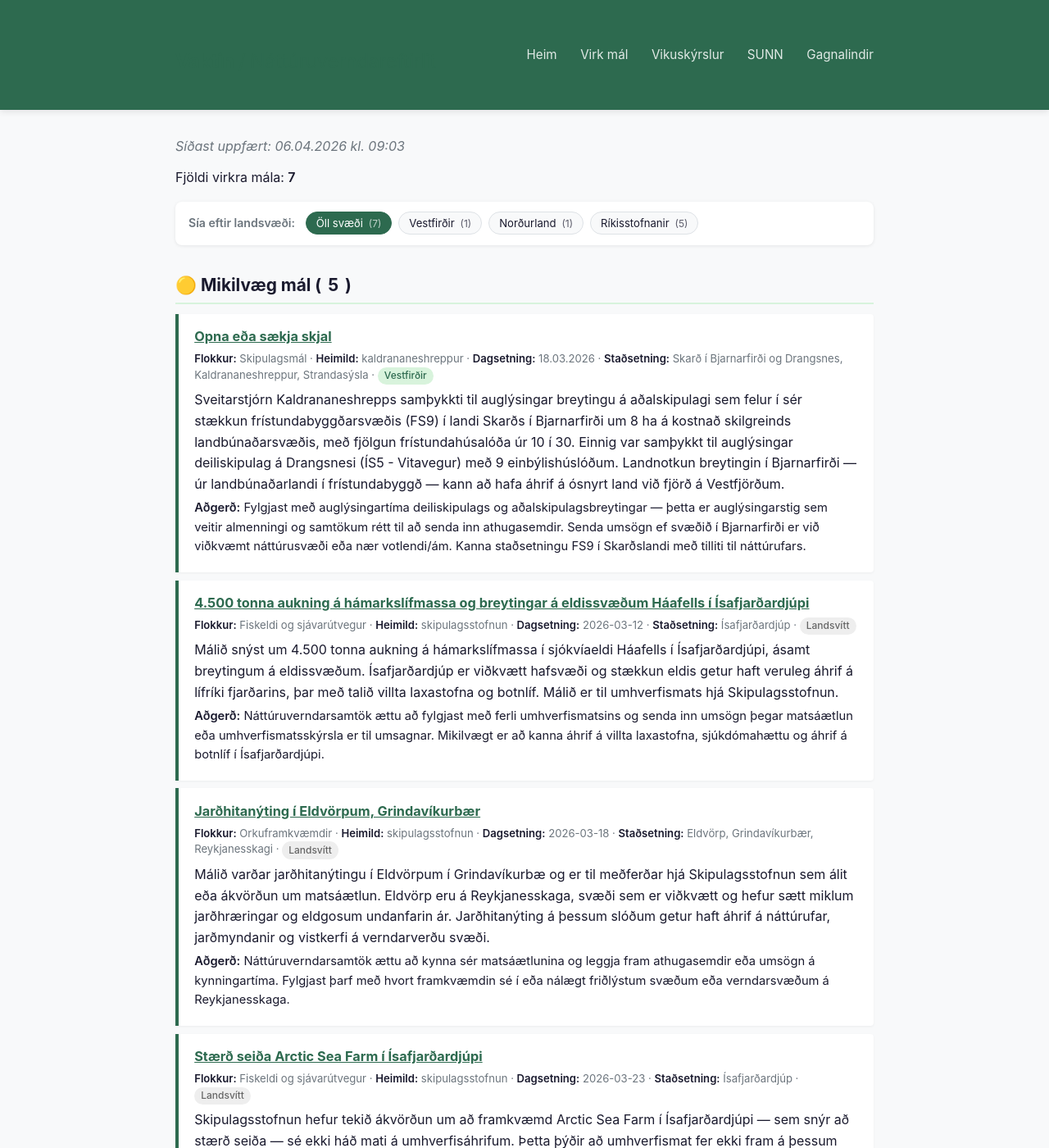
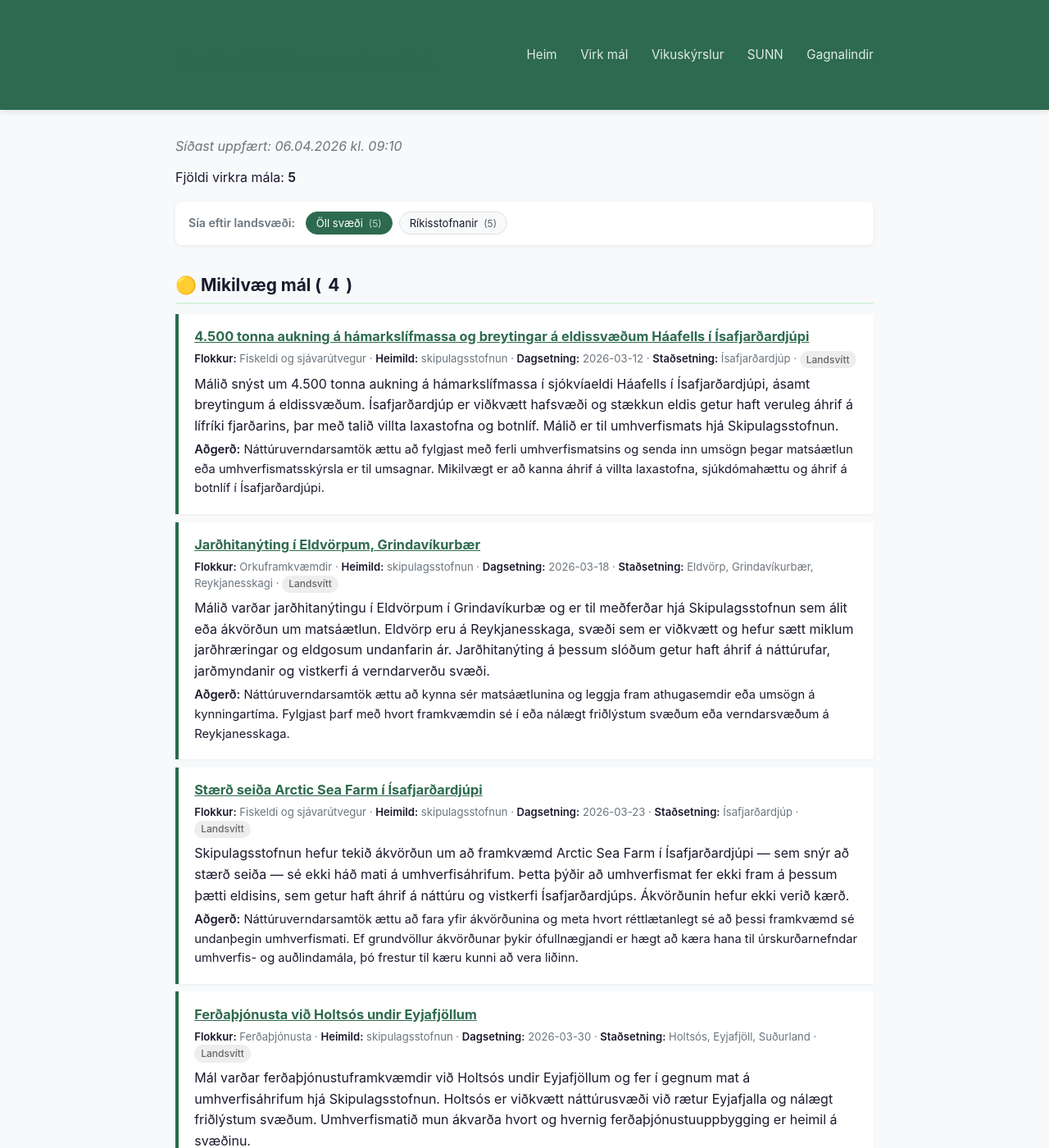
Before and after one commit to sunnuhvoll/vaktin, a Jekyll site: the page built from reports/index.md, in a window 1280 px wide and 1400 px high. Shown: the whole window at 82% size. Built offline with Jekyll 4.4.1, drawn with Linux system fonts in a browser that asks for light colours; some of the changed text lies outside the part shown.

Commit message:
vaktin: keyrsla 2026-04-06
 5 files changed, 1571 insertions(+), 1634 deletions(-)

```diff
--- a/reports/index.md
+++ b/reports/index.md
@@ -5,20 +5,14 @@ title: Virk mál
 
 <h1>Vaktin — Virk mál</h1>
 
-<p><em>Síðast uppfært: 06.04.2026 kl. 09:03</em></p>
+<p><em>Síðast uppfært: 06.04.2026 kl. 09:10</em></p>
 
-<p>Fjöldi virkra mála: <strong><span id="total-count">7</span></strong></p>
+<p>Fjöldi virkra mála: <strong><span id="total-count">5</span></strong></p>
 
 <div id="filter-target"></div>
 
 <div class="severity-section" data-severity="important">
-<h2>🟡 Mikilvæg mál (<span class="group-count">5</span>)</h2>
-<div class="issue-item" data-region="vestfirdir" data-source="kaldrananeshreppur">
-<h3><a href="https://www.drangsnes.is/data/files/2026-fundargerdir/18.03.2026.pdf">Opna eða sækja skjal</a></h3>
-<div class="meta"><strong>Flokkur:</strong> Skipulagsmál &middot; <strong>Heimild:</strong> kaldrananeshreppur &middot; <strong>Dagsetning:</strong> 18.03.2026 &middot; <strong>Staðsetning:</strong> Skarð í Bjarnarfirði og Drangsnes, Kaldrananeshreppur, Strandasýsla &middot; <span class="region-tag">Vestfirðir</span></div>
-<p class="summary">Sveitarstjórn Kaldrananeshrepps samþykkti til auglýsingar breytingu á aðalskipulagi sem felur í sér stækkun frístundabyggðarsvæðis (FS9) í landi Skarðs í Bjarnarfirði um 8 ha á kostnað skilgreinds landbúnaðarsvæðis, með fjölgun frístundahúsalóða úr 10 í 30. Einnig var samþykkt til auglýsingar deiliskipulag á Drangsnesi (ÍS5 - Vitavegur) með 9 einbýlishúslóðum. Landnotkun breytingin í Bjarnarfirði — úr landbúnaðarlandi í frístundabyggð — kann að hafa áhrif á ósnyrt land við fjörð á Vestfjörðum.</p>
-<p class="action"><strong>Aðgerð:</strong> Fylgjast með auglýsingartíma deiliskipulags og aðalskipulagsbreytingar — þetta er auglýsingarstig sem veitir almenningi og samtökum rétt til að senda inn athugasemdir. Senda umsögn ef svæðið í Bjarnarfirði er við viðkvæmt náttúrusvæði eða nær votlendi/ám. Kanna staðsetningu FS9 í Skarðslandi með tilliti til náttúrufars.</p>
-</div>
+<h2>🟡 Mikilvæg mál (<span class="group-count">4</span>)</h2>
 <div class="issue-item" data-region="landsvitt" data-source="skipulagsstofnun">
 <h3><a href="https://island.is/s/hms/gagnagrunnur-umhverfismats/4.500-tonna-aukning-a-hamarkslifmassa-og-breytingar-a-eldissvaedum-Haafells-i-Isafjardardjupi-26-4-2024">4.500 tonna aukning á hámarkslífmassa og breytingar á eldissvæðum Háafells í Ísafjarðardjúpi</a></h3>
 <div class="meta"><strong>Flokkur:</strong> Fiskeldi og sjávarútvegur &middot; <strong>Heimild:</strong> skipulagsstofnun &middot; <strong>Dagsetning:</strong> 2026-03-12 &middot; <strong>Staðsetning:</strong> Ísafjarðardjúp &middot; <span class="region-tag">Landsvítt</span></div>
@@ -46,13 +40,7 @@ title: Virk mál
 </div>
 
 <div class="severity-section" data-severity="monitor">
-<h2>🔵 Til eftirlits (<span class="group-count">2</span>)</h2>
-<div class="issue-item" data-region="nordurland" data-source="hunabyggd">
-<h3><a href="https://www.hunabyggd.is/is/stjornsysla/stjornskipulag/fundargerdir/skipulags-og-samgongunefnd-hunabyggdar/893">17.03.2026 - Skipulags- og samgöngunefnd Húnabyggðar</a></h3>
-<div class="meta"><strong>Flokkur:</strong> Skipulagsmál &middot; <strong>Heimild:</strong> hunabyggd &middot; <strong>Dagsetning:</strong> 17.03.2026 &middot; <strong>Staðsetning:</strong> Húnabyggð — Gamli bærinn og Klifamýri &middot; <span class="region-tag">Norðurland</span></div>
-<p class="summary">Skipulags- og samgöngunefnd Húnabyggðar fór yfir deiliskipulag Gamla bæjarins og Klifamýrar á fundi sínum 17. mars 2026. Klifamýri er mýrlendi sem gæti verið viðkvæmt svæði og deiliskipulag á slíkum svæðum getur haft áhrif á náttúruvernd og votlendi. Miklar umræður urðu á fundinum um skipulagið.</p>
-<p class="action"><strong>Aðgerð:</strong> Afla frekari upplýsinga um innihald deiliskipulagsins, sérstaklega hvað varðar Klifamýri. Fylgjast með næstu skrefum í skipulagsferlinu og vera reiðubúin til að senda umsögn þegar tillagan er auglýst til kynningar.</p>
-</div>
+<h2>🔵 Til eftirlits (<span class="group-count">1</span>)</h2>
 <div class="issue-item" data-region="landsvitt" data-source="skipulagsstofnun">
 <h3><a href="https://island.is/s/hms/gagnagrunnur-umhverfismats/ny-borhola-a-bakka-olfusi-20-3-2026">Ný borhola á Bakka, Ölfusi</a></h3>
 <div class="meta"><strong>Flokkur:</strong> Vatnsvernd &middot; <strong>Heimild:</strong> skipulagsstofnun &middot; <strong>Dagsetning:</strong> 2026-03-20 &middot; <strong>Staðsetning:</strong> Bakki, Ölfus &middot; <span class="region-tag">Landsvítt</span></div>
```
Also changed, not shown: reports/.health.json (+7 -13 lines), reports/.index_data.json (+0 -37 lines), sunn/index.md (+3 -11 lines), state/state.json.
